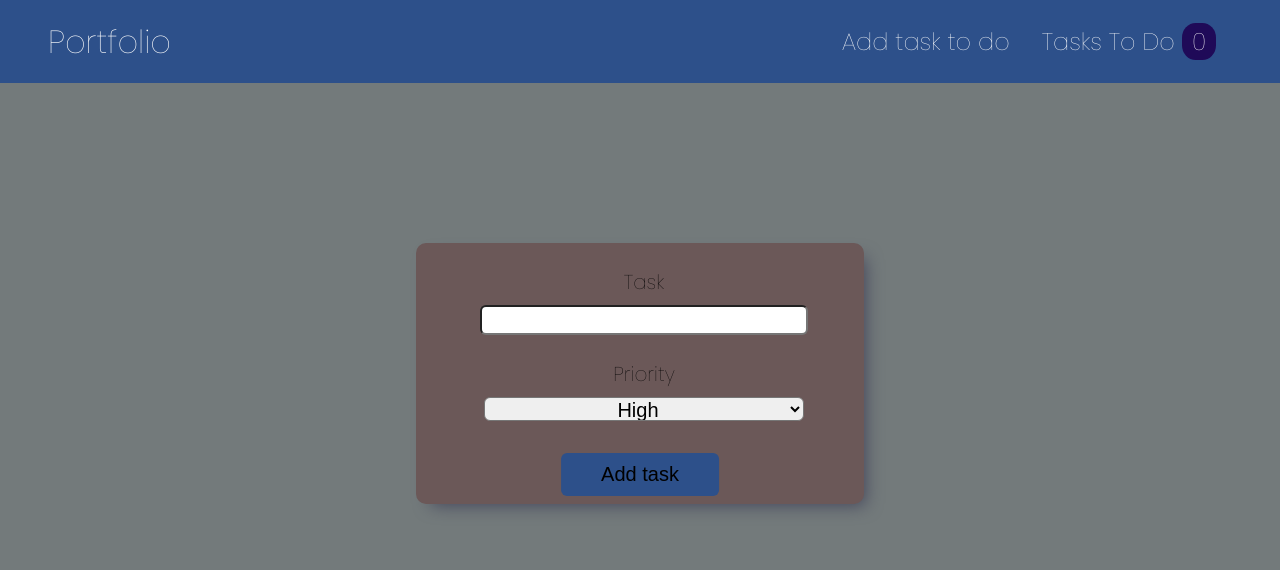
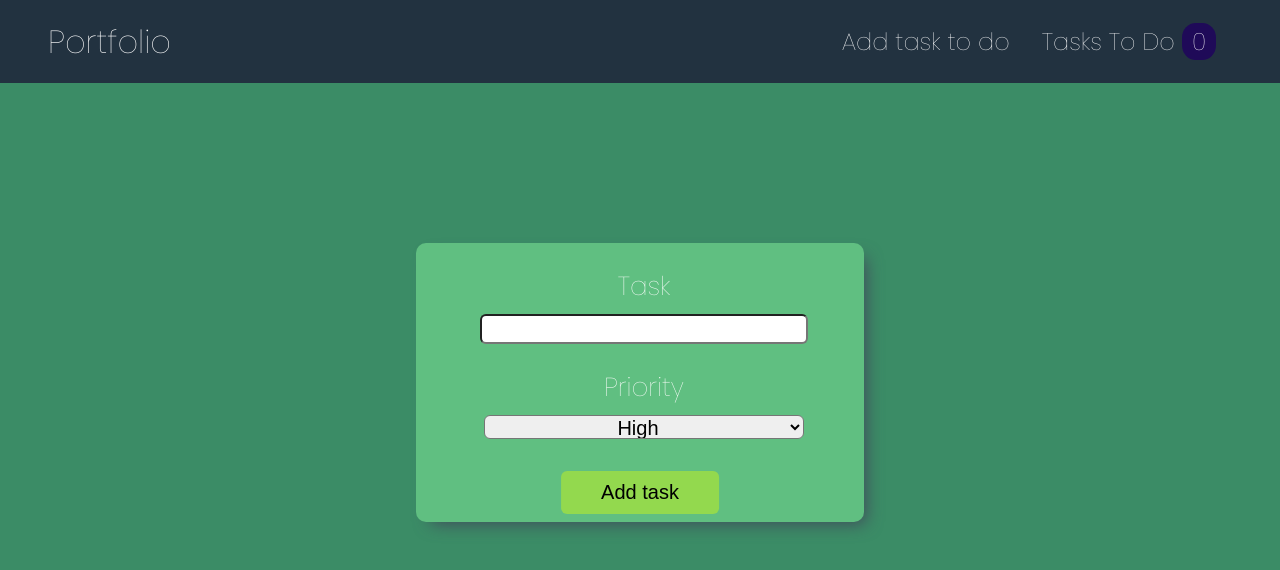
Before and after one commit to cees2/PortfolioDamianMirek, a React (Create React App) app: page /newToDo in a window 1280 px wide. Shown: the top 570 px of the page. Built offline with nearby package versions, Linux system fonts and the light colour scheme; no server answers.

Commit message:
Changed layout's colors

```diff
--- a/src/components/Layout/MainHeader.module.css
+++ b/src/components/Layout/MainHeader.module.css
@@ -1,6 +1,6 @@
 .header{
     width: 100%;
-    background-color: rgb(45, 80, 138);
+    background-color: #223240;
     display: flex;
     justify-content: space-between;
     align-items: center;
--- a/src/components/Todos/NewToDo.module.css
+++ b/src/components/Todos/NewToDo.module.css
@@ -1,5 +1,6 @@
 form{
-    background-color: rgb(107, 88, 88);
+    background-color: #60BF81;
+    color: white;
     width: 35%;
     margin: 10rem auto 0;
     border-radius: 10px;
@@ -8,7 +9,7 @@ form{
 
 form div label{
     display: block;
-    font-size: 20px;
+    font-size: 26px;
     margin: 1.5rem 0 0 .5rem;
 }
 
@@ -35,7 +36,7 @@ form div label{
     font-size: 20px;
     margin: 2rem 0 .5rem;
     padding: 10px 40px;
-    background-color: rgb(45, 80, 138);
+    background-color: #93D94E;
     border:none;
     position: relative;
     left: 50%;
--- a/src/components/Todos/SingleToDo.module.css
+++ b/src/components/Todos/SingleToDo.module.css
@@ -9,6 +9,7 @@
     margin-bottom: 1rem;
     border-radius: 8px;
     box-shadow: 8px 8px 17px -7px rgba(66, 68, 90, 1);
+    color: white;
 }
 
 .taskListItem h2{
@@ -25,7 +26,7 @@
     width: 30%;
     height: 2rem;
     margin-bottom: 5px;
-    background-color: rgb(133, 62, 62);
+    background-color: #223240;
     color: white;
     font-size: 12px;
     border-radius: 8px;
@@ -33,7 +34,7 @@
 
 .taskListItem button:hover{
     cursor: pointer;
-    background-color: rgb(121, 57, 57);
+    background-color: #3B8C66;
 }
 
 .priority{
--- a/src/index.css
+++ b/src/index.css
@@ -3,7 +3,7 @@
 body {
   margin: 0;
   box-sizing: border-box;
-  background-color: rgb(115, 122, 123);
+  background-color: #3B8C66;
   font-family: 'Dosis', sans-serif;
 font-family: 'Poppins', sans-serif;
 }
```
